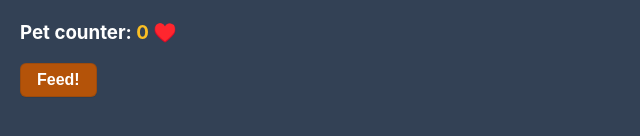
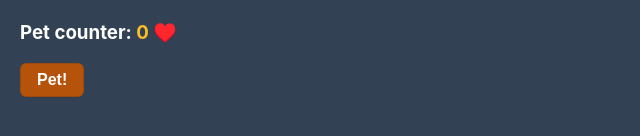
Before and after one commit to cheyannewongxuanrui-nm2207/cheyannewongxuanrui-nm2207.github.io, a plain HTML site: page index.html in a window 1280 px wide. Shown: the part 222-358 px from the top of the page, 0-640 px from the left. Drawn offline with Linux system fonts and the light colour scheme.

Commit message:
Changed feed

```diff
--- a/index.html
+++ b/index.html
@@ -11,6 +11,6 @@
     <h3>Here's a tiny mouse and his friend. Please pet them!</h3>
     <h3 class="mouse">🐁 🐈 </h3>
     <h3>Pet counter: <span class="counter">0</span> ♥️ </h3>
-    <button>Feed!</button>
+    <button>Pet!</button>
   </body>
 </html>
```
